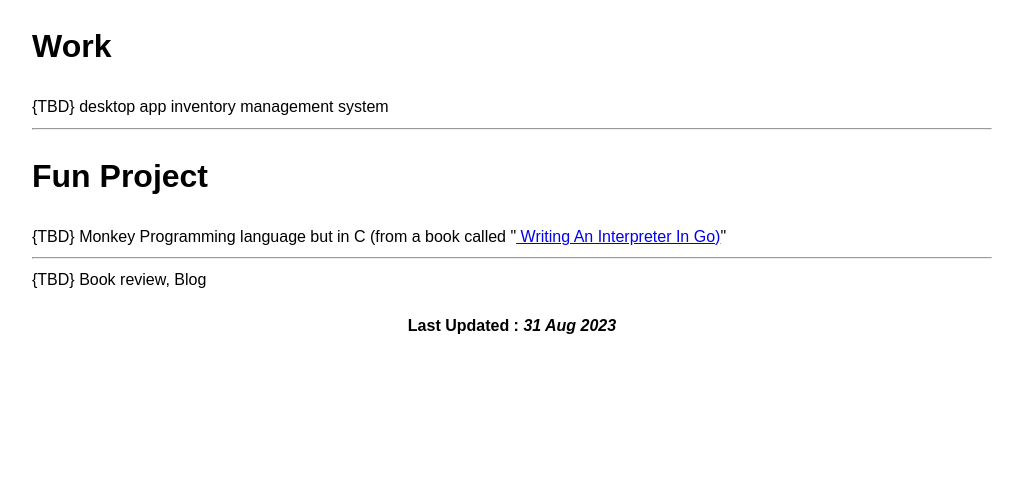
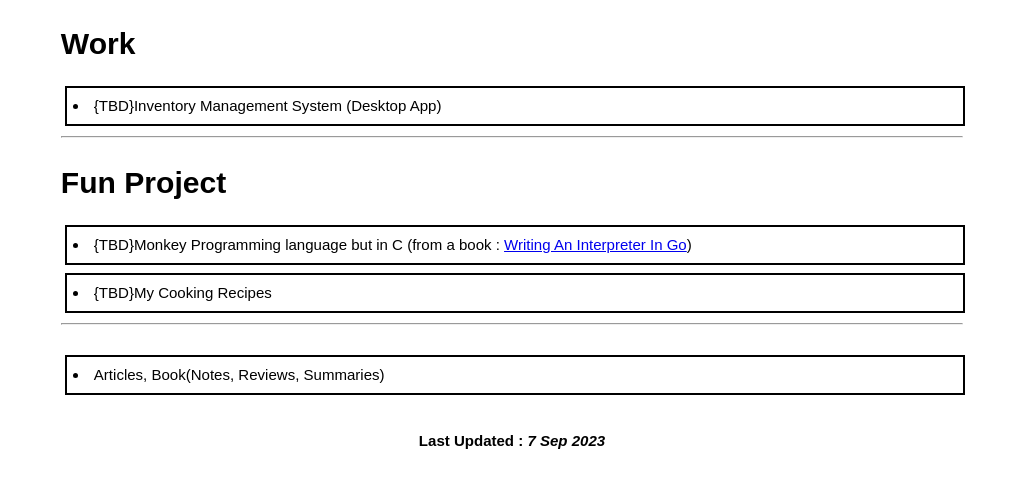
Before and after one commit to syahriful/syahrif, a plain HTML site: page index.html in a window 1280 px wide. Shown: the whole page, without its empty margins (128-1151 px from the left). Drawn offline with Linux system fonts and the light colour scheme.

Commit message:
refactor for the 'final' site design

```diff
--- a/index.css
+++ /dev/null
@@ -1,6 +0,0 @@
-body {
-  margin: auto;
-  max-width: 60em;
-  padding: 0 0.6em;
-  font: 1em/1.6 sans-serif;
-}
--- a/index.html
+++ b/index.html
@@ -4,29 +4,50 @@
     <meta charset="UTF-8" />
     <meta http-equiv="X-UA-Compatible" content="IE=edge" />
     <meta name="viewport" content="width=device-width, initial-scale=1.0" />
-    <link rel="stylesheet" type="text/css" media="screen" href="index.css" />
+    <meta name="color-scheme" content="light dark" />
+    <meta name="description" content="Syahriful" />
+    <link rel="shortcut icon" href="#" />
     <title>Syahriful</title>
+    <style>
+      body {
+        margin: auto;
+        max-width: 60em;
+        padding: 0 1.2em;
+        font: 0.94em/1.6 sans-serif;
+      }
+      li {
+        margin-left: 6px;
+        outline: solid 0.15em;
+        padding: 6px;
+        margin-bottom: 12px;
+      }
+    </style>
   </head>
   <body>
     <h1>Work</h1>
-    <div>{TBD} desktop app inventory management system</div>
+    <li>{TBD}Inventory Management System (Desktop App)</li>
     <hr />
+
     <h1>Fun Project</h1>
-    <div>
-      {TBD} Monkey Programming language but in C (from a book called "<a
-        href="https://interpreterbook.com/"
+    <li>
+      {TBD}Monkey Programming language but in C (from a book :
+      <a
+        href="https://interpreterbook.com"
         target="_blank"
         rel="noopener noreferrer"
       >
-        Writing An Interpreter In Go)</a
-      >"
-    </div>
+        Writing An Interpreter In Go</a
+      >)
+    </li>
+    <li>{TBD}My Cooking Recipes</li>
     <hr />
+
     <footer>
-      <a>{TBD} Book review, Blog</a>
       <br />
-      <div style="text-align: center; margin-top: 20px; font-weight: bold">
-        Last Updated : <em> 31 Aug 2023 </em>
+      <li>Articles, Book(Notes, Reviews, Summaries)</li>
+      <div style="text-align: center; font-weight: bold">
+        <br />
+        Last Updated : <em> 7 Sep 2023 </em>
       </div>
     </footer>
   </body>
```
